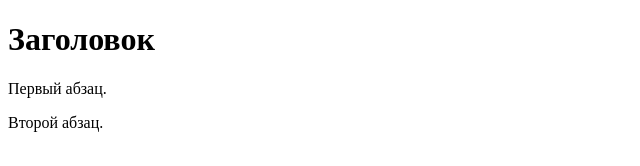
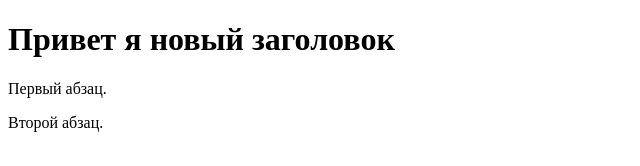
Before and after one commit to serpriv/iampm17, a plain HTML site: page index.html in a window 1280 px wide. Shown: the whole page, without its empty margins (0-640 px from the left). Drawn offline with Linux system fonts and the light colour scheme.

Commit message:
feature/p2

```diff
--- a/index.html
+++ b/index.html
@@ -5,7 +5,7 @@
     <title>Пример веб-страницы</title>
 </head>
 <body>
-<h1>Заголовок</h1>
+<h1>Привет я новый заголовок</h1>
 <!-- Комментарий -->
 <p>Первый абзац.</p>
 <p>Второй абзац.</p>
```
